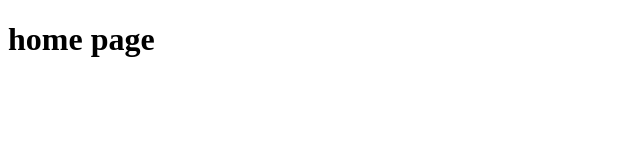
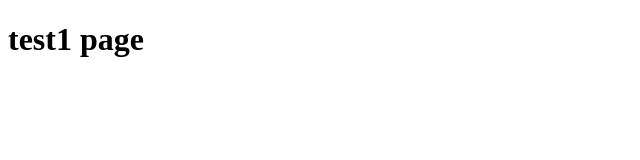
Before and after one commit to boatengine/git-to-themoon, a plain HTML site: page index.html in a window 1280 px wide. Shown: the whole page, without its empty margins (0-640 px from the left). Drawn offline with Linux system fonts and the light colour scheme.

Commit message:
test1 page

```diff
--- a/index.html
+++ b/index.html
@@ -6,7 +6,7 @@
     <title>Document</title>
 </head>
 <body>
-    <h1>home page</h1>
+    <h1>test1 page</h1>
 
 </body>
 </html>
```
